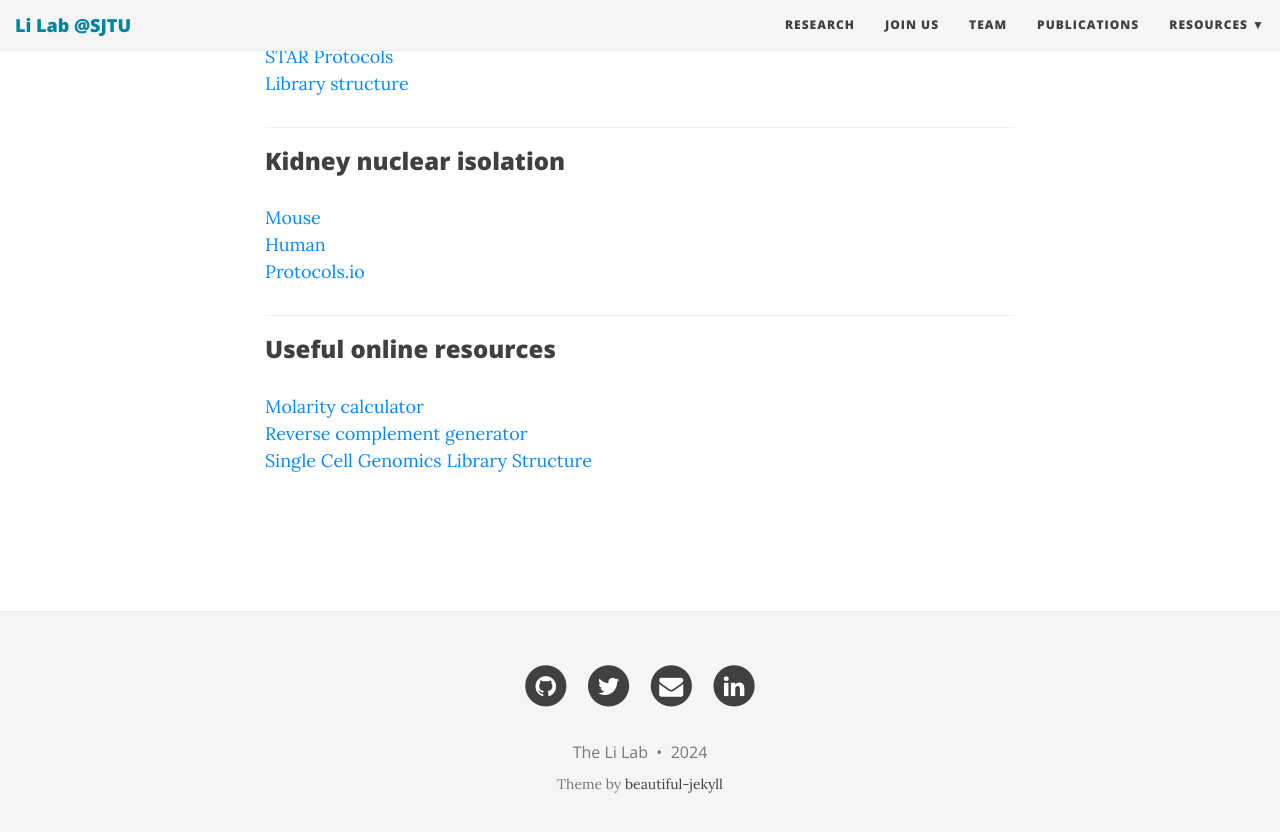
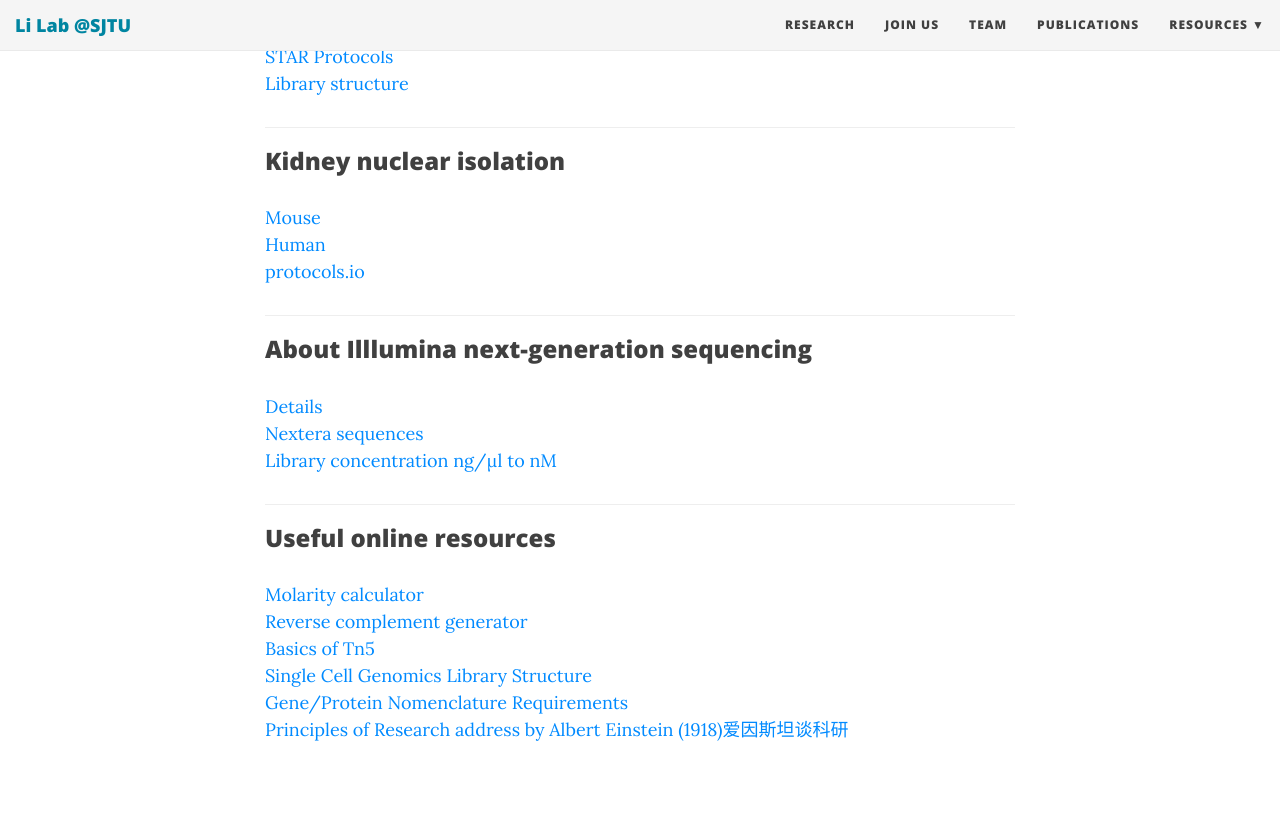
Before and after one commit to TheLiLab/thelilab.github.io, a Jekyll site: the page built from wetlab.md, in a window 1280 px wide and 900 px high, scrolled down 719 px. Shown: the top 832 px of the window. Built offline with Jekyll 4.4.1, drawn with Linux system fonts in a browser that asks for light colours; nearby versions of some CDN libraries.

Commit message:
Update wetlab.md

```diff
--- a/wetlab.md
+++ b/wetlab.md
@@ -19,12 +19,21 @@
 ### Kidney nuclear isolation
 [Mouse](https://doi.org/10.1016/j.xpro.2022.101904)<br>
 [Human](https://doi.org/10.1016/j.xpro.2024.103049)<br>
-[Protocols.io](https://www.protocols.io/view/nuclei-isolation-from-human-kidney-for-single-nucl-81wgbobnlpko/v1)<br>
+[protocols.io](https://www.protocols.io/view/nuclei-isolation-from-human-kidney-for-single-nucl-81wgbobnlpko/v1)<br>
+<hr>
+
+### About Illlumina next-generation sequencing
+[Details](https://teichlab.github.io/scg_lib_structs/methods_html/Illumina.html)<br>
+[Nextera sequences](https://support-docs.illumina.com/SHARE/AdapterSequences/Content/SHARE/AdapterSeq/Nextera/SequencesNextera_Illumina.htm)<br>
+[Library concentration ng/µl to nM](https://knowledge.illumina.com/library-preparation/dna-library-prep/library-preparation-dna-library-prep-reference_material-list/000001240)<br>
 <hr>
 
 ### Useful online resources
 [Molarity calculator](https://www.endmemo.com/chem/molarity.php)<br>
 [Reverse complement generator](https://www.bioinformatics.org/sms/rev_comp.html)<br>
+[Basics of Tn5]()<br>
 [Single Cell Genomics Library Structure](https://teichlab.github.io/scg_lib_structs/)<br>
+[Gene/Protein Nomenclature Requirements](https://academic.oup.com/molehr/pages/Gene_And_Protein_Nomenclature)<br>
+[Principles of Research address by Albert Einstein (1918)爱因斯坦谈科研](https://www.site.uottawa.ca/~yymao/misc/Einstein_PlanckBirthday.html)<br>
 
 <br>
```
Also changed, not shown: other parts of wetlab.md (+1 -1 lines).
